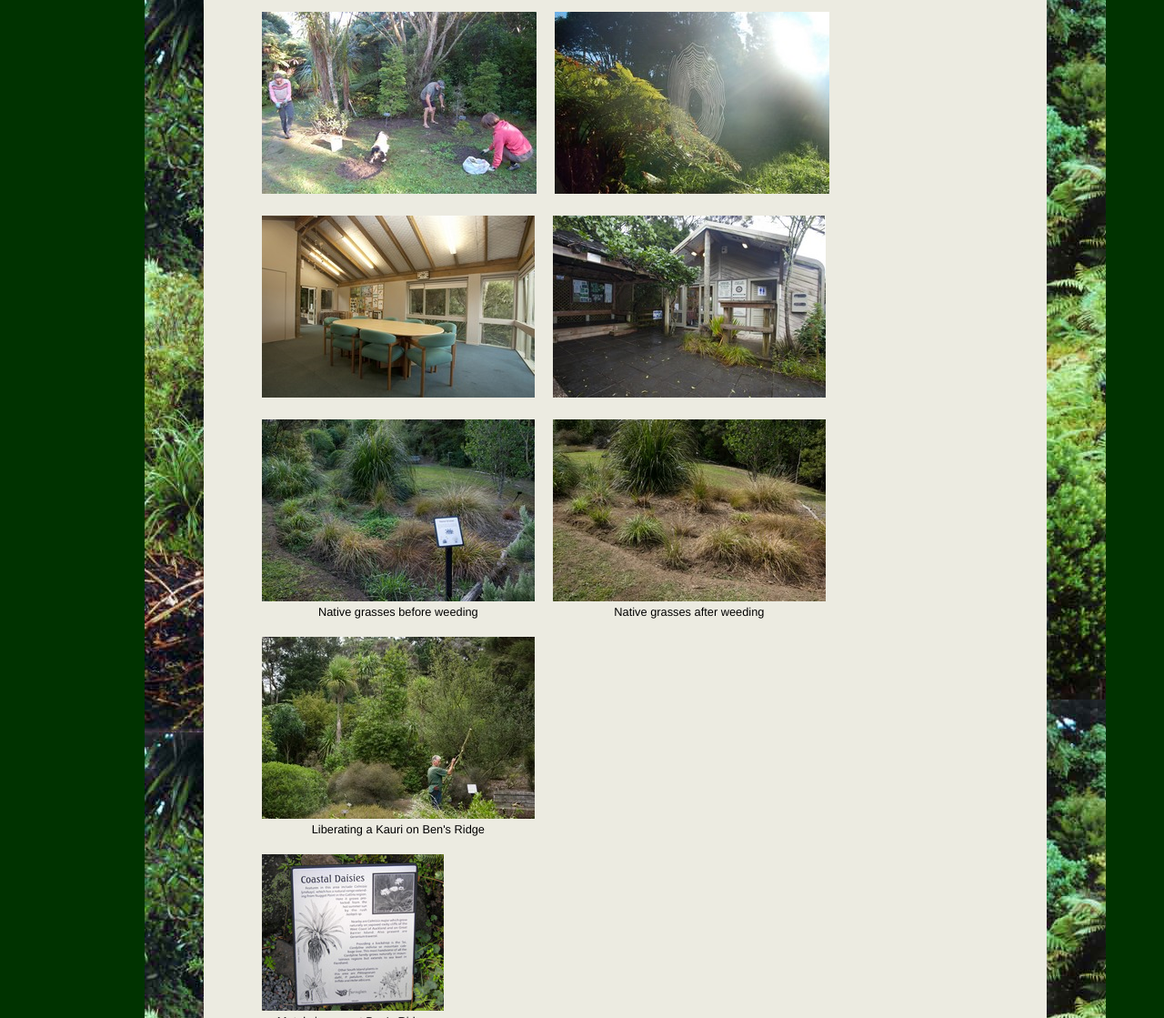
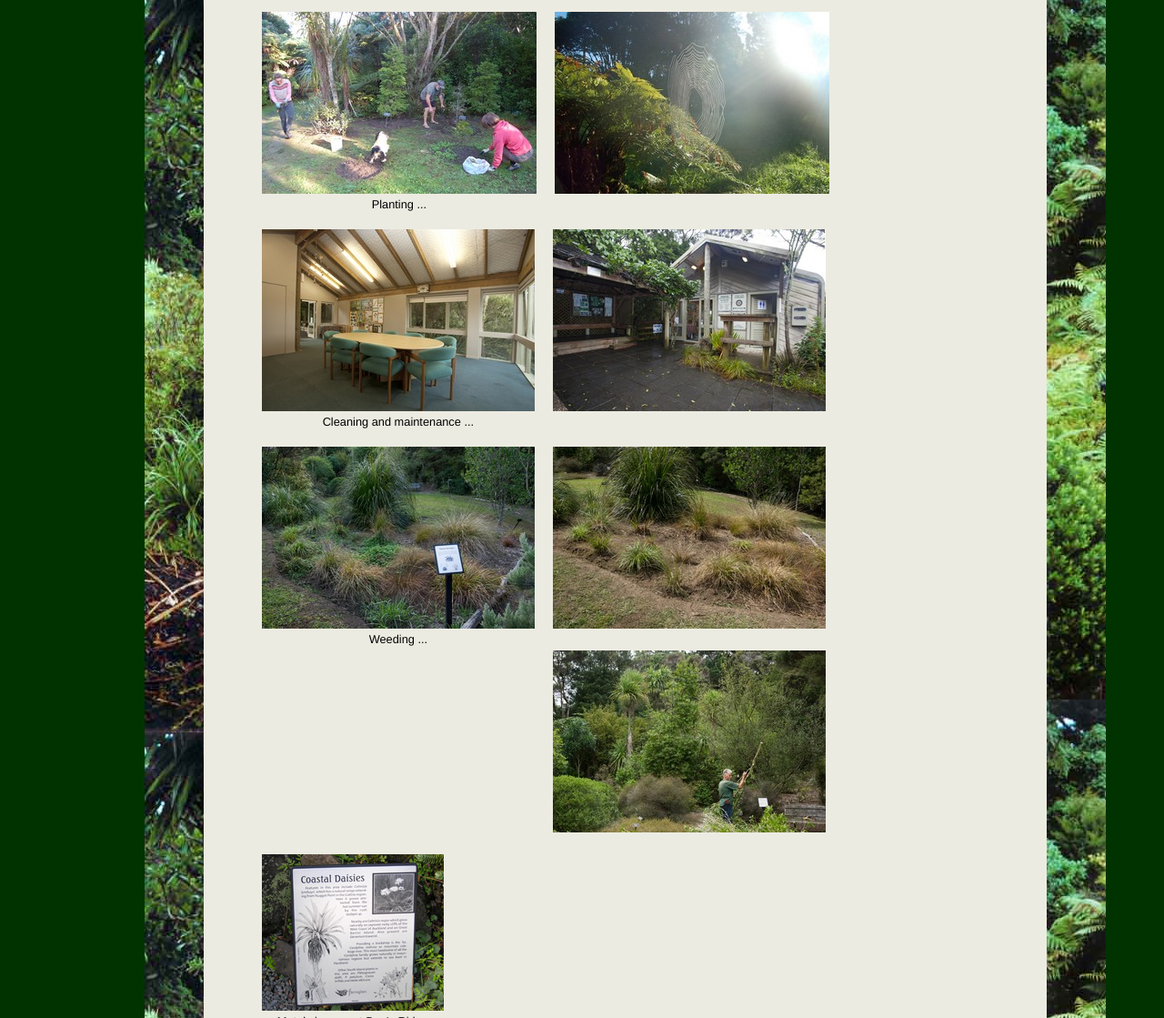
Before and after one commit to fernglen/fernglen.github.io, a plain HTML site: page events.html in a window 1280 px wide. Shown: the part 929-2048 px from the top of the page at 91% size. Drawn offline with Linux system fonts and the light colour scheme.

Commit message:
improving the events page and fixing the newsletter links.

```diff
--- a/events.html
+++ b/events.html
@@ -84,6 +84,7 @@
             <div><a href="images/working_on_bens_ridge.jpg">
               <img src="images/working_on_bens_ridge_sm.jpg" alt="Working on Ben's Ridge"/>
             </a></div>
+            <div span class="caption">Planting ...</div>
           </div>
           <div class="fgphotoL">
             <div><a href="images/spider_web.jpg">
@@ -96,6 +97,7 @@
             <div><a href="images/education_centre_2.jpg">
               <img src="images/education_centre_2_sm.jpg" alt="Education centre interior"/>
             </a></div>
+            <div span class="caption">Cleaning and maintenance ...</div>
           </div>
           <div class="fgphotoL">
             <div><a href="images/education_centre_5.jpg">
@@ -108,19 +110,17 @@
             <div><a href="images/native_grasses_before.jpg">
               <img src="images/native_grasses_before_sm.jpg" alt="Native grasses before weeding" width="300" height="200" border="0" />
             </a></div>
-            <div span class="caption">Native grasses before weeding</div>
+            <div span class="caption">Weeding ...</div>
           </div>
           <div class="fgphotoL">
             <div><a href="images/native_grasses_after.jpg">
               <img src="images/native_grasses_after_sm.jpg" alt="Native grasses after weeding" width="300" height="200" border="0" />
             </a></div>
-            <div span class="caption">Native grasses after weeding</div>
           </div>
           <div class="fgphotoL">
             <div><a href="images/free_kauri.jpg">
               <img src="images/free_kauri_sm.jpg" alt="Liberating a Kauri on Ben's Ridge" width="300" height="200" border="0" />
             </a></div>
-            <div span class="caption">Liberating a Kauri on Ben's Ridge</div>
           </div>
           <div style="clear: both;"></div>
 
```
Also changed, not shown: newsletters.html (+3 -3 lines).
